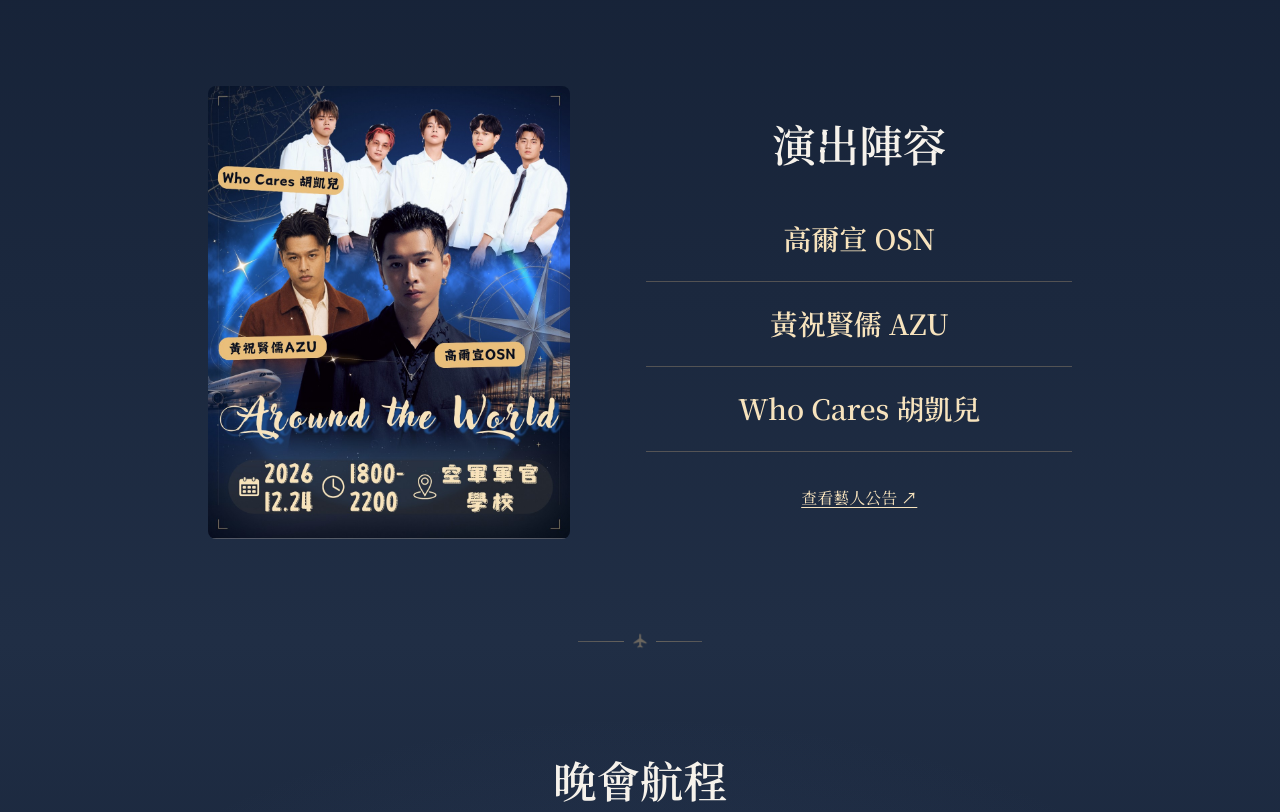
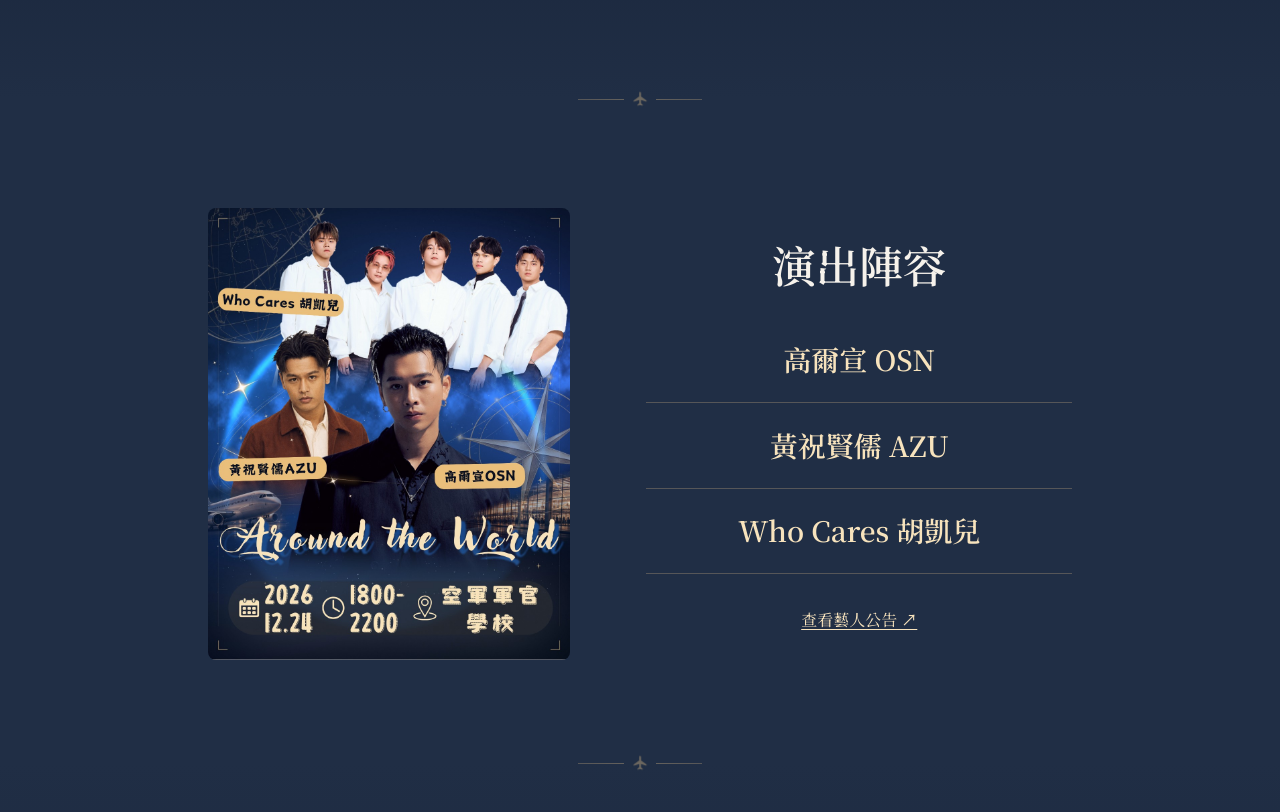
Before and after one commit to AllenXiao1230/rocafa_2026, a plain HTML site: page index.html in a window 1280 px wide. Shown: the part 7149-7961 px from the top of the page. Drawn offline with Linux system fonts and the light colour scheme.

Commit message:
Separate artist lineup with the flight divider

```diff
--- a/assets/css/site.css
+++ b/assets/css/site.css
@@ -784,6 +784,7 @@ main > .cream-section {
 }
 
 #info { background: linear-gradient(var(--bg-navy), var(--bg-twilight)); }
+#lineup { background: var(--bg-twilight); }
 
 .info-card-summary {
   font-size: 0.9rem;
@@ -818,7 +819,7 @@ main > .cream-section {
   align-items: center;
   gap: clamp(2rem, 6vw, 5rem);
   max-width: 54rem;
-  margin: clamp(3rem, 7vw, 6rem) auto 0;
+  margin-inline: auto;
 }
 
 .artist-lineup-poster { display: block; width: 100%; height: auto; border-radius: 0.5rem; }
--- a/index.html
+++ b/index.html
@@ -17,7 +17,7 @@
   <meta property="og:image:alt" content="《越境·寰宇》晚會主視覺與 12 月 24 日活動資訊" />
   <meta name="twitter:card" content="summary_large_image" />
   <link rel="canonical" href="https://rocafa.2026.studioxuan.qzz.io/" />
-  <link rel="stylesheet" href="assets/css/site.css?v=20261119-lineup" />
+  <link rel="stylesheet" href="assets/css/site.css?v=20261120-lineup-divider" />
 </head>
 <body id="top">
   <a class="skip-link" href="#main-content">跳至主要內容</a>
@@ -286,10 +286,15 @@
             </div>
           </div>
         </div>
-        <div class="artist-lineup" aria-labelledby="artist-lineup-heading">
+      </div>
+    </section>
+
+    <section id="lineup" aria-labelledby="artist-lineup-heading">
+      <div class="container">
+        <div class="artist-lineup">
           <img class="artist-lineup-poster" src="assets/materials/journal/artist-lineup.jpg" width="1080" height="1350" alt="Around the World 晚會藝人卡司海報" loading="lazy" decoding="async" />
           <div class="artist-lineup-copy">
-            <h3 class="section-title" id="artist-lineup-heading">演出陣容</h3>
+            <h2 class="section-title" id="artist-lineup-heading">演出陣容</h2>
             <ul class="artist-lineup-names">
               <li>高爾宣 <span lang="en">OSN</span></li>
               <li>黃祝賢儒 <span lang="en">AZU</span></li>
```
Also changed, not shown: 2 other files.
